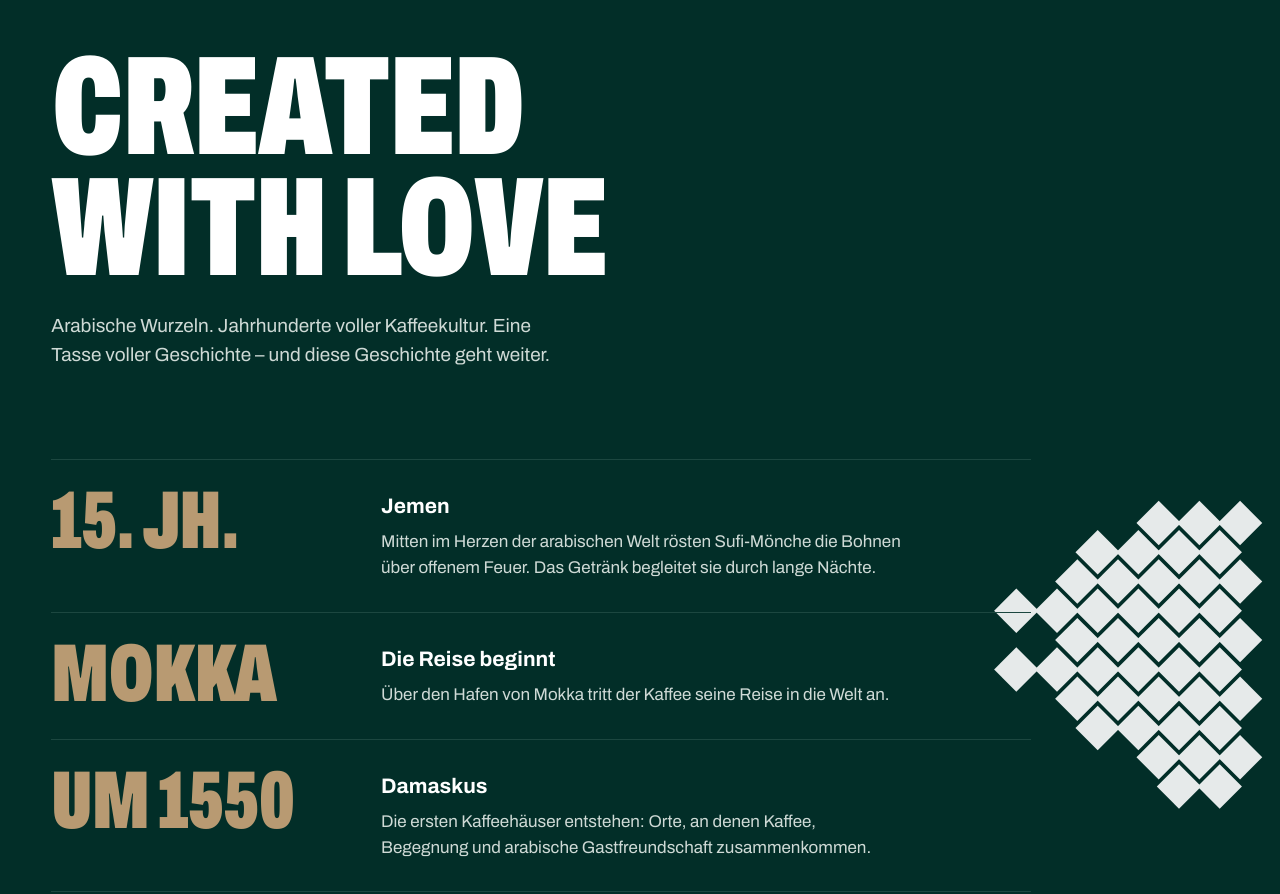
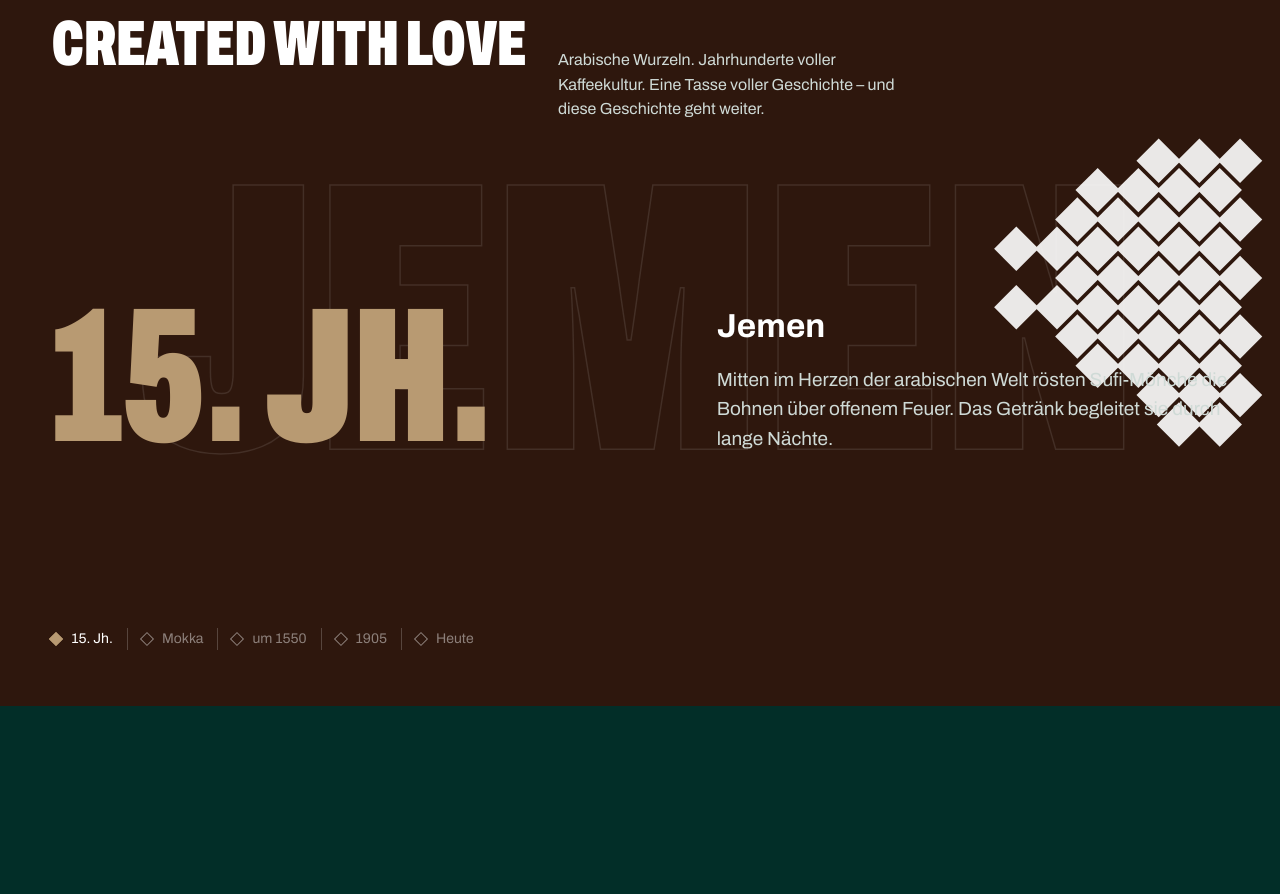
Before and after one commit to sewarmhemead-ship-it/quhha, a plain HTML site: page index.html in a window 1280 px wide. Shown: the part 2760-3654 px from the top of the page. Drawn offline with Linux system fonts and the light colour scheme.

Commit message:
Experiment Reise: Geschichte als angepinnte Reise (Desktop)
Co-Authored-By: Claude Opus 5.5 <noreply@anthropic.com>

```diff
--- /dev/null
+++ b/exp/reise.css
@@ -0,0 +1,37 @@
+/* EXPERIMENT „Reise“: Geschichte als angepinnte Reise – nur Desktop.
+   Entfernen: <link> und <script> mit „exp/reise“ aus index.html löschen. */
+.story.is-journey {
+  min-height: 100vh; height: 100vh;
+  padding-block: 110px 56px;
+  display: grid; grid-template-rows: auto 1fr auto;
+}
+.story.is-journey .story__head { margin-bottom: 0; display: flex; align-items: baseline; gap: 32px; max-width: none; }
+.story.is-journey .story__title { font-size: clamp(44px, 5vw, 84px); }
+.story.is-journey .story__head p { margin: 0; max-width: 40ch; font-size: 16px; }
+
+.story.is-journey .timeline { position: relative; max-width: none; }
+.story.is-journey .timeline li {
+  position: absolute; inset: 0;
+  grid-template-columns: minmax(0, 6fr) minmax(0, 5fr); align-content: center; align-items: end;
+  border: 0; padding: 0;
+}
+.story.is-journey .timeline__when { grid-row: span 2; font-size: clamp(110px, 15vw, 250px); line-height: .8; }
+.story.is-journey .timeline h3 { font-size: clamp(26px, 2.6vw, 40px); margin-bottom: 12px; }
+.story.is-journey .timeline p { font-size: 19px; }
+
+/* Ortsname riesig im Hintergrund */
+.journey__place, .journey__dots { display: none !important; }
+.story.is-journey .journey__place { display: block !important;
+  position: absolute; left: 50%; top: 52%; translate: -50% -50%;
+  font-weight: 900; font-stretch: 62%; text-transform: uppercase; line-height: .8;
+  font-size: 30vw; white-space: nowrap; pointer-events: none;
+  color: transparent; -webkit-text-stroke: 1.5px rgba(255, 255, 255, .1);
+}
+
+/* Fortschritt: fünf Rauten = fünf Stationen */
+.story.is-journey .journey__dots { display: flex !important; gap: 14px; position: relative; z-index: 1; list-style: none; margin: 0; padding: 0; }
+.journey__dots li { display: flex; align-items: center; gap: 10px; font-size: 14px; color: rgba(255, 255, 255, .45); transition: color .3s; }
+.journey__dots li::before { content: ""; width: 10px; height: 10px; transform: rotate(45deg); border: 1.5px solid currentColor; transition: background-color .3s; }
+.journey__dots li.is-on { color: var(--white); }
+.journey__dots li.is-on::before { background: var(--kraft); border-color: var(--kraft); }
+.journey__dots li + li { padding-left: 14px; border-left: 1px solid rgba(255, 255, 255, .2); }
--- /dev/null
+++ b/exp/reise.js
@@ -0,0 +1,57 @@
+/* EXPERIMENT „Reise“: Die Geschichte bleibt stehen, beim Scrollen reist man
+   vom Jemen bis nach Salzburg. Ohne diese Datei bleibt die normale Liste. */
+(() => {
+  if (!window.gsap || matchMedia("(prefers-reduced-motion: reduce)").matches) return;
+  const story = document.querySelector(".story");
+  const items = [...story.querySelectorAll(".timeline li")];
+  // Ein Farbton pro Station: Glut, Meer, Kaffeehaus, Sepia, Heimat
+  const tones = ["#2E170D", "#05303D", "#2F2316", "#272620", "#022E28"];
+
+  const places = items.map((li) => {
+    const el = document.createElement("span");
+    el.className = "journey__place";
+    el.setAttribute("aria-hidden", "true");
+    el.textContent = li.querySelector("h3").textContent;
+    story.prepend(el);
+    return el;
+  });
+  const dots = document.createElement("ol");
+  dots.className = "journey__dots";
+  dots.setAttribute("aria-hidden", "true");
+  dots.innerHTML = items.map((li) => `<li>${li.querySelector(".timeline__when").textContent}</li>`).join("");
+  story.append(dots);
+  const dotEls = [...dots.children];
+
+  gsap.matchMedia().add("(min-width: 900px)", () => {
+      story.classList.add("is-journey");
+      gsap.set(items.slice(1), { autoAlpha: 0 });
+      gsap.set(places.slice(1), { autoAlpha: 0 });
+      gsap.set(story, { backgroundColor: tones[0] });
+
+      const tl = gsap.timeline({
+        defaults: { ease: "power2.inOut", duration: 1 },
+        scrollTrigger: {
+          trigger: story, pin: true, start: "top top",
+          end: () => "+=" + window.innerHeight * items.length,
+          scrub: 0.6,
+          onUpdate: (self) => {
+            const i = Math.round(self.progress * (items.length - 1));
+            dotEls.forEach((d, j) => d.classList.toggle("is-on", j <= i));
+          },
+        },
+      });
+      for (let i = 1; i < items.length; i++) {
+        tl.to(items[i - 1], { autoAlpha: 0, y: -60 }, i - 1)
+          .fromTo(items[i], { autoAlpha: 0, y: 80 }, { autoAlpha: 1, y: 0 }, i - 0.6)
+          .to(places[i - 1], { autoAlpha: 0, x: -120 }, i - 1)
+          .fromTo(places[i], { autoAlpha: 0, x: 120 }, { autoAlpha: 1, x: 0 }, i - 0.6)
+          .to(story, { backgroundColor: tones[i] }, i - 1);
+      }
+      tl.to(".story__rauten", { y: -120, rotation: 8, duration: items.length - 1, ease: "none" }, 0);
+
+      return () => {
+        story.classList.remove("is-journey");
+        gsap.set([...items, ...places, story, ".story__rauten"], { clearProps: "all" });
+      };
+  });
+})();
--- a/index.html
+++ b/index.html
@@ -11,6 +11,8 @@
   <meta property="og:image" content="assets/img/qahwah-hero.webp">
   <link rel="preload" href="assets/fonts/archivo-latin.woff2" as="font" type="font/woff2" crossorigin>
   <link rel="stylesheet" href="styles.css">
+  <!-- Experimente: je eine Zeile, zum Entfernen löschen -->
+  <link rel="stylesheet" href="exp/reise.css">
 </head>
 <body>
   <a class="skip" href="#inhalt">Zum Inhalt springen</a>
@@ -249,5 +251,7 @@
   <script src="vendor/gsap.min.js"></script>
   <script src="vendor/ScrollTrigger.min.js"></script>
   <script src="main.js"></script>
+  <!-- Experimente: je eine Zeile, zum Entfernen löschen -->
+  <script src="exp/reise.js"></script>
 </body>
 </html>
--- a/main.js
+++ b/main.js
@@ -60,12 +60,13 @@
       $$("[data-side]").forEach((b) => b.setAttribute("aria-pressed", String(Number(b.dataset.side) === (back ? 1 : 0))));
     };
     const snap = () => { rot = Math.round(rot / 180) * 180; draw(true); };
-    $$("[data-side]").forEach((b) => b.addEventListener("click", () => {
-      const wantBack = b.dataset.side === "1";
+    const showSide = (wantBack) => {
       const isBack = Math.round(rot / 180) % 2 !== 0;
       if (wantBack !== isBack) rot += 180;
       draw(true);
-    }));
+    };
+    $$("[data-side]").forEach((b) => b.addEventListener("click", () => showSide(b.dataset.side === "1")));
+    window.qahwahPouch = { showSide };
     pouch.addEventListener("pointerdown", (e) => { dragging = true; startX = e.clientX; startRot = rot; pouch.setPointerCapture(e.pointerId); });
     pouch.addEventListener("pointermove", (e) => {
       if (dragging) { rot = startRot + (e.clientX - startX) * 0.6; tilt = 0; draw(false); return; }
```
